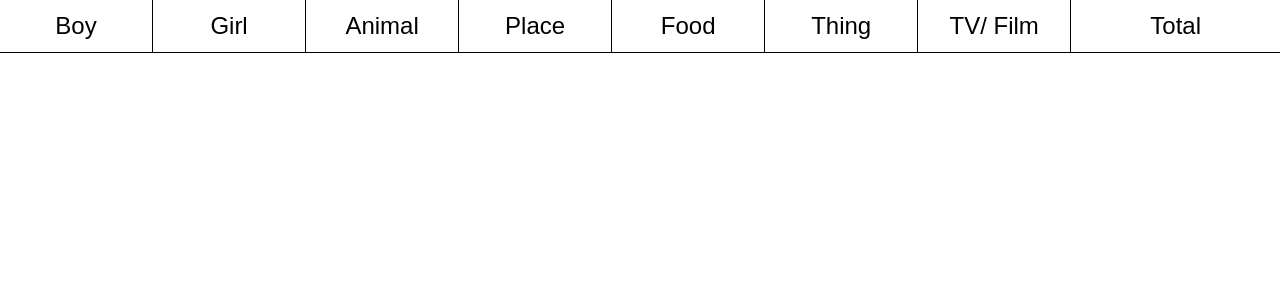
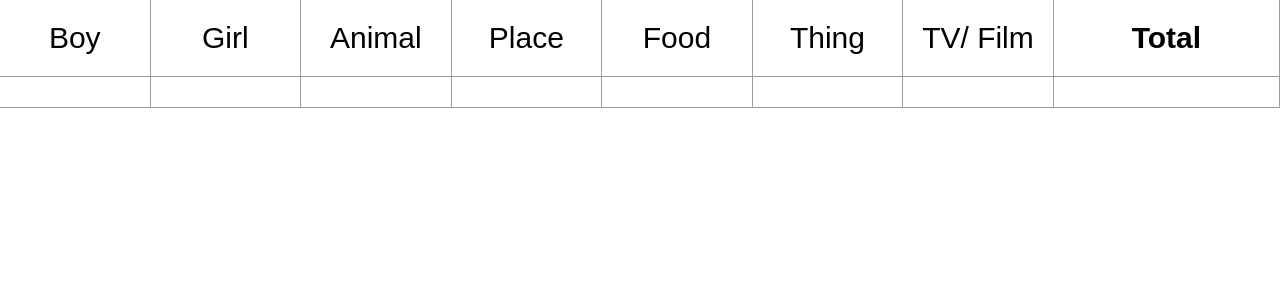
Before and after one commit to jevaughnvick/abcfs, a React (Vite) app: page / in a window 1280 px wide. Shown: the top 300 px of the page. Built offline with nearby package versions, Linux system fonts and the light colour scheme.

Commit message:
adjust game header

```diff
--- a/src/components/App.jsx
+++ b/src/components/App.jsx
@@ -3,7 +3,7 @@ export default function App(){
     return (
         <>
         <table className="w-full">
-            <thead className="text-2xl">
+            <thead className="text-3xl">
                 <tr>
                     <td>
                         Boy
@@ -32,11 +32,32 @@ export default function App(){
                 </tr>
             </thead>
             <tbody>
-                {/* <tr>
+                <tr>
                     <td>
-                        s
+
                     </td>
-                </tr> */}
+                    <td>
+
+                    </td>
+                    <td>
+
+                    </td>
+                    <td>
+
+                    </td>
+                    <td>
+
+                    </td>
+                    <td>
+
+                    </td>
+                    <td>
+
+                    </td>
+                    <td>
+
+                    </td>
+                </tr>
             </tbody>
         </table>
         </>
--- a/src/main.css
+++ b/src/main.css
@@ -25,23 +25,37 @@ body{
 }
 
 thead td{
-    padding: 10px;
+    padding: 20px 0px;
+}
+
+tbody td{
+    padding: 15px 0px;
 }
 
 tr{
     display: flex;
-    border-bottom: 1px solid black;
+    border-bottom: 1px solid rgb(156, 156, 156);
 }
 
 td{
-    border-right: black 1px solid;
+    border-right: rgb(156, 156, 156) 1px solid;
     flex: 1;
     text-align: center;
 }
 
+input{
+    border-bottom: 1px solid gray;
+    max-width: 100px;
+    outline: none;
+}
+
 td:last-child{
     flex: 1 1 6%;
-    border: none;
+    font-weight: bold;
+}
+
+tbody td:last-child{
+    /* color: white; */
 }
 
 input, button, textarea, select{
```
Also changed, not shown: 1 other file (tests, documents, lock files or other folders).
